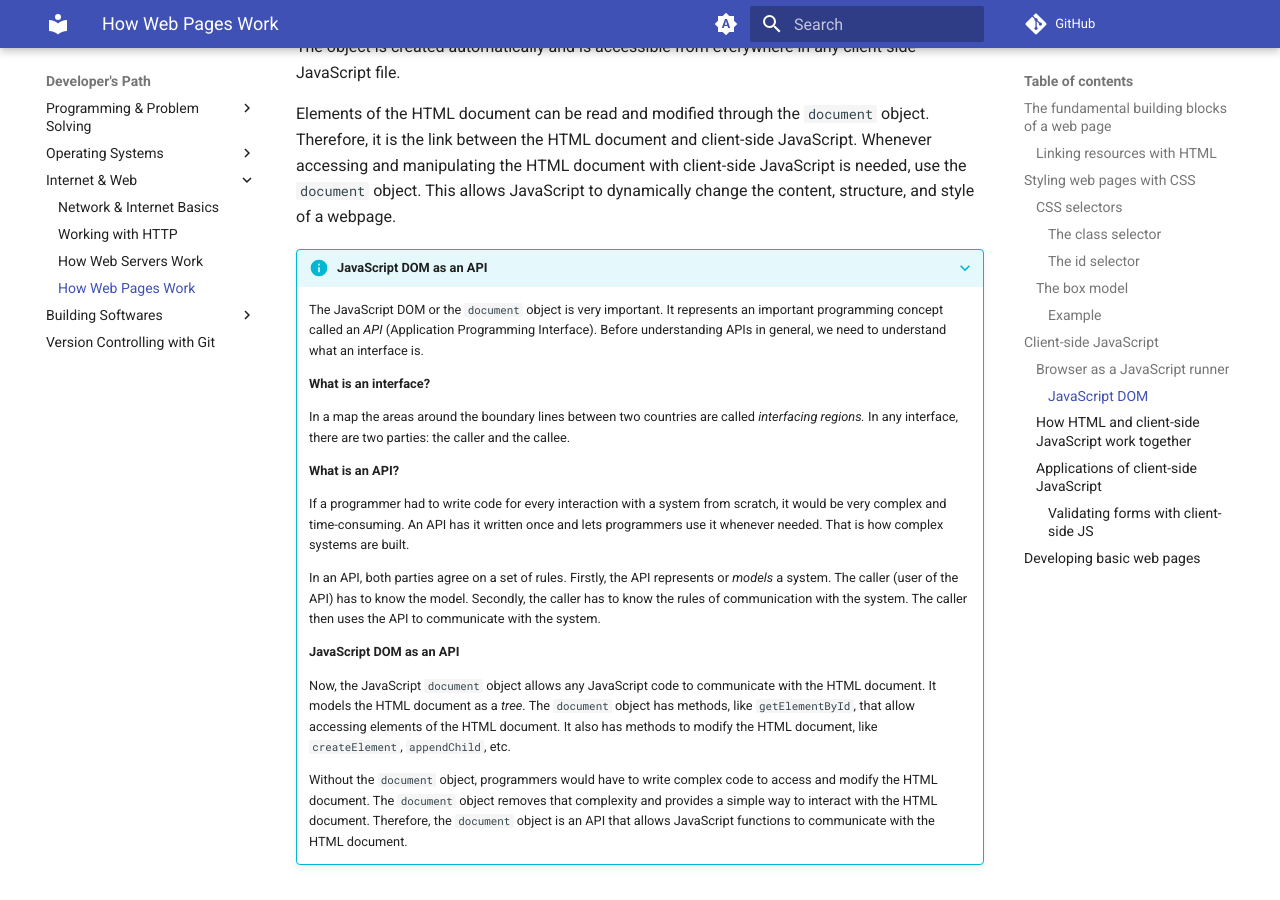
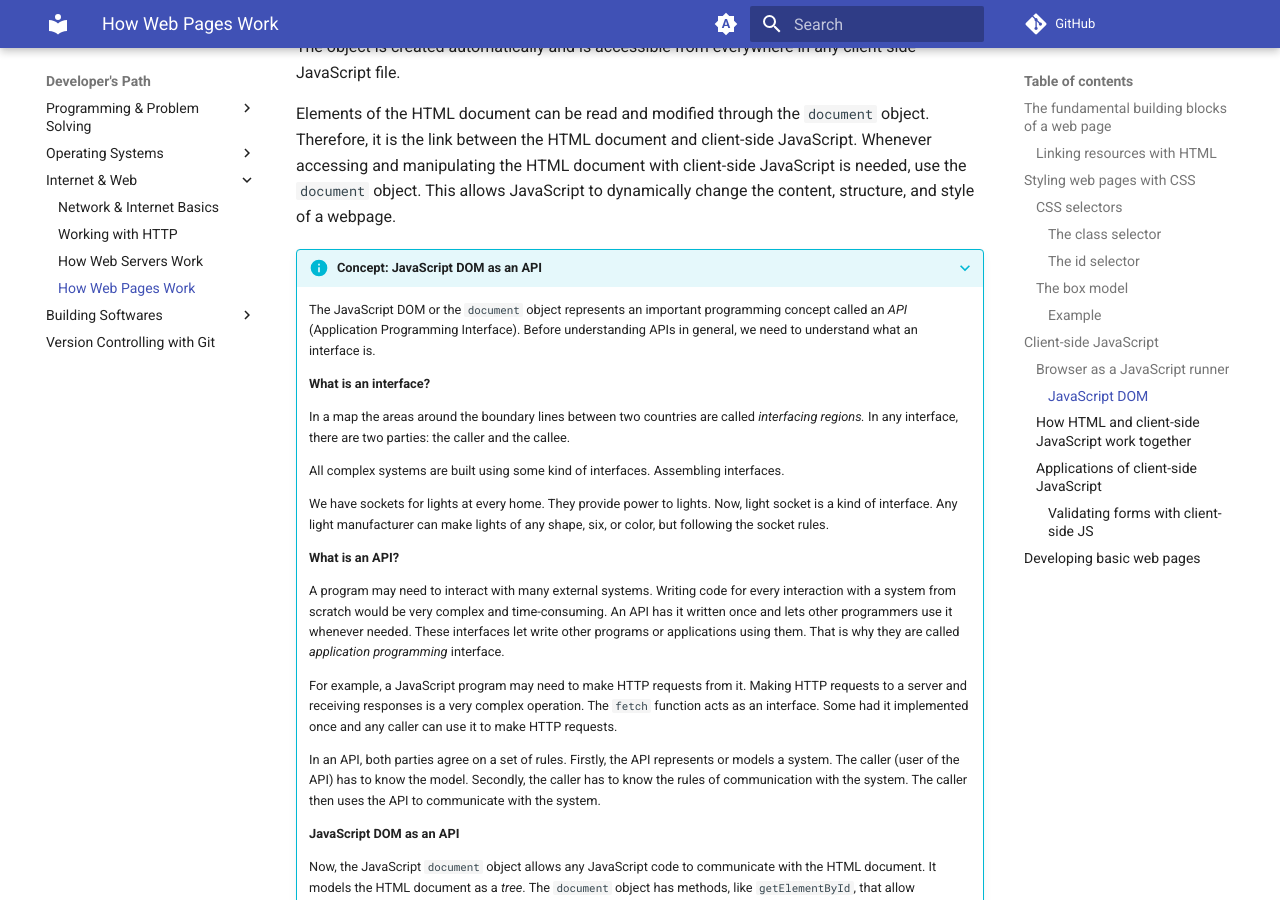
Before and after one commit to gharials/dev-path, an MkDocs documentation site: the page built from docs/internet-web/web-pages.md, in a window 1280 px wide and 900 px high, scrolled down 4918 px. Built offline with MkDocs 1.6.1 and Material for MkDocs 9.7.7, drawn with Linux system fonts in a browser that asks for light colours; comment, search, counter and statistics services are not loaded.

Commit message:
extended JS DOM as an API

```diff
--- a/docs/internet-web/web-pages.md
+++ b/docs/internet-web/web-pages.md
@@ -165,18 +165,25 @@ Most importantly, client-side JavaScript has access to the HTML document's _obje
 
 Elements of the HTML document can be read and modified through the `document` object. Therefore, it is the link between the HTML document and client-side JavaScript. Whenever accessing and manipulating the HTML document with client-side JavaScript is needed, use the `document` object. This allows JavaScript to dynamically change the content, structure, and style of a webpage.
 
-???+ info "JavaScript DOM as an API"
-    The JavaScript DOM or the `document` object is very important. It represents an important programming concept called an _API_ (Application Programming Interface). Before understanding APIs in general, we need to understand what an interface is.
+???+ info "Concept: JavaScript DOM as an API"
+
+    The JavaScript DOM or the `document` object represents an important programming concept called an _API_ (Application Programming Interface). Before understanding APIs in general, we need to understand what an interface is.
 
     **What is an interface?**
 
     In a map the areas around the boundary lines between two countries are called _interfacing regions._ In any interface, there are two parties: the caller and the callee.
 
+    All complex systems are built using some kind of interfaces. Assembling interfaces.
+
+    We have sockets for lights at every home. They provide power to lights. Now, light socket is a kind of interface. Any light manufacturer can make lights of any shape, six, or color, but following the socket rules.
+
     **What is an API?**
 
-    If a programmer had to write code for every interaction with a system from scratch, it would be very complex and time-consuming. An API has it written once and lets programmers use it whenever needed. That is how complex systems are built.
+    A program may need to interact with many external systems. Writing code for every interaction with a system from scratch would be very complex and time-consuming. An API has it written once and lets other programmers use it whenever needed. These interfaces let write other programs or applications using them. That is why they are called _application programming_ interface.
 
-    In an API, both parties agree on a set of rules. Firstly, the API represents or _models_ a system. The caller (user of the API) has to know the model. Secondly, the caller has to know the rules of communication with the system. The caller then uses the API to communicate with the system.
+    For example, a JavaScript program may need to make HTTP requests from it. Making HTTP requests to a server and receiving responses is a very complex operation. The `fetch` function acts as an interface. Some had it implemented once and any caller can use it to make HTTP requests.
+
+    In an API, both parties agree on a set of rules. Firstly, the API represents or models a system. The caller (user of the API) has to know the model. Secondly, the caller has to know the rules of communication with the system. The caller then uses the API to communicate with the system.
 
     **JavaScript DOM as an API**
 
```
